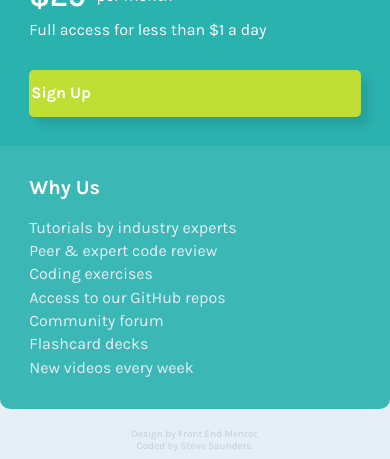
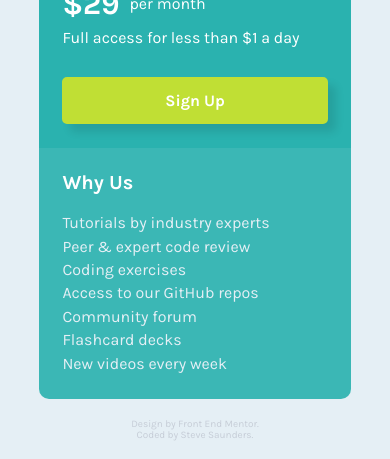
Before and after one commit to stevenCsaunders/single-price-grid-component, a plain HTML site: page index.html in a window 390 px wide. Shown: the part 453-912 px from the top of the page. Drawn offline with Linux system fonts and the light colour scheme.

Commit message:
Fixed spacing issues on desktop and mobile css

```diff
--- a/style.css
+++ b/style.css
@@ -1,10 +1,10 @@
-@import url('https://fonts.googleapis.com/css?family=Karla:400,700&display=swap'); /* CSS Variables */
+@import url("https://fonts.googleapis.com/css?family=Karla:400,700&display=swap"); /* CSS Variables */
 :root {
   --cyan: hsl(179, 62%, 43%);
   --bright-yellow: hsl(71, 73%, 54%);
   --grayish-blue: hsl(215, 17%, 81%);
   --light-gray: hsl(204, 43%, 93%);
-  --main-font-family: 'Karla', sans-serif;
+  --main-font-family: "Karla", sans-serif;
 }
 /*Core Styles*/
 html {
@@ -14,7 +14,13 @@ html {
 body {
   background-color: var(--light-gray);
 }
-h1, h2, h3, p, ul, li, a {
+h1,
+h2,
+h3,
+p,
+ul,
+li,
+a {
   font-family: var(--main-font-family);
   margin: 0;
   padding: 0;
@@ -24,14 +30,9 @@ h1, h2, h3, p, ul, li, a {
   justify-content: center;
 }
 .wrapper {
-<<<<<<< HEAD
-  width: 60%;
-  margin-top: 5rem;
-=======
   width: 80%;
   max-width: 80rem;
   margin-top: 10rem;
->>>>>>> 1b962de91aeb7a76830f65a4798ebbd84416addb
 }
 .top {
   background-color: white;
@@ -66,7 +67,6 @@ h2 {
   font-weight: 700;
   color: white;
   margin: 0 0 1.75rem 0;
-
 }
 .bottom-left p {
   display: flex;
@@ -79,7 +79,7 @@ h2 {
   font-size: 1.25rem;
 }
 .access {
-  margin-top: .75rem;
+  margin-top: 0.75rem;
 }
 .dollar {
   font-size: 3rem;
@@ -97,21 +97,16 @@ h2 {
   font-size: 1.6rem;
   font-weight: 700;
   color: white;
-  box-shadow: 8px 8px 8px rgba(0, 0, 0, .1);
-<<<<<<< HEAD
+  box-shadow: 8px 8px 8px rgba(0, 0, 0, 0.1);
   text-align: center;
   text-decoration: none;
-=======
-  cursor: pointer;
-
->>>>>>> 1b962de91aeb7a76830f65a4798ebbd84416addb
 }
 .btn:hover {
   background-color: white;
   color: var(--bright-yellow);
 }
 .bottom-right {
-  background-color: hsl(179, 62%, 43%, .9);
+  background-color: hsl(179, 62%, 43%, 0.9);
   padding: 7.5%;
   border-bottom-left-radius: 10px;
   border-bottom-right-radius: 10px;
@@ -122,7 +117,7 @@ h2 {
   font-size: 1.6rem;
 }
 .bottom-right ul li {
-  padding: .25rem 0;
+  padding: 0.25rem 0;
 }
 .attribution {
   text-align: center;
@@ -137,6 +132,11 @@ h2 {
   .top {
     padding: 5%;
   }
+  .wrapper {
+    width: 60%;
+    max-width: 80rem;
+    margin-top: 5rem;
+  }
   .bottom-announcement {
     display: flex;
   }
@@ -144,13 +144,11 @@ h2 {
     border-bottom-left-radius: 10px;
     width: 50%;
     padding: 5%;
-
   }
   .bottom-right {
     border-bottom-right-radius: 10px;
     border-bottom-left-radius: 0px;
     width: 50%;
     padding: 5%;
-
   }
 }
```
Lines whose indentation alone changed are shown as unchanged.
